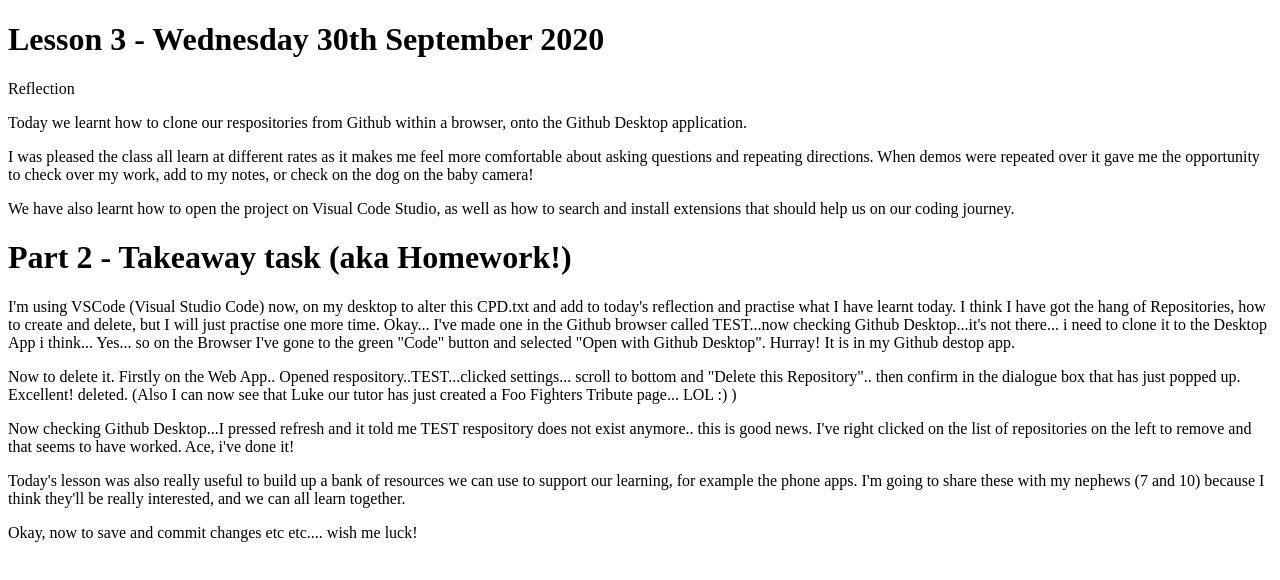
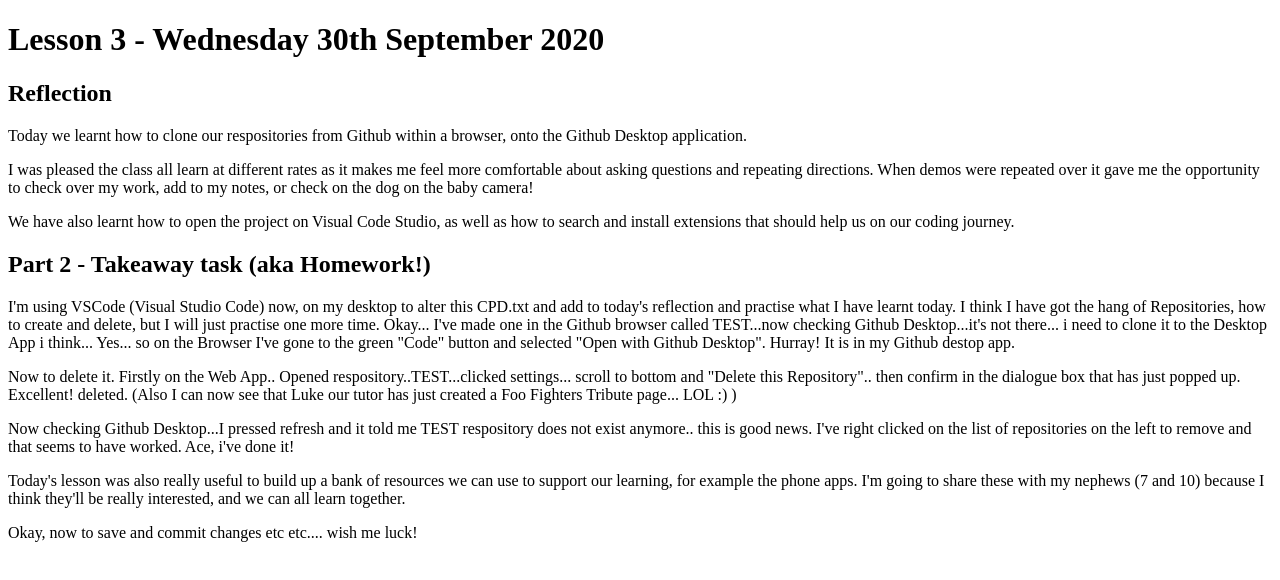
Before and after one commit to katienicks/LTU-reboot-Digital-Coding, a plain HTML site: page Module-1/Task-1.4.1.html in a window 1280 px wide. Drawn offline with Linux system fonts and the light colour scheme.

Commit message:
Add h2 tag

```diff
--- a/Module-1/Task-1.4.1.html
+++ b/Module-1/Task-1.4.1.html
@@ -9,7 +9,7 @@
 
    <h1>Lesson 3 - Wednesday 30th September 2020</h1> <!--h1 is a heading with the highest importance-->
 
-    Reflection
+   <h2>Reflection</h2>
 
    <p>Today we learnt how to clone our respositories from Github within a browser, onto the Github Desktop application. </p>
 
@@ -19,7 +19,7 @@
     <p>We have also learnt how to open the project on Visual Code Studio, as well as how to search and install extensions that should help us on our coding journey.
     </p>
 
-    <h1>Part 2 - Takeaway task (aka Homework!)</h1>
+    <h2>Part 2 - Takeaway task (aka Homework!)</h2>
 
     <p>I'm using VSCode (Visual Studio Code) now, on my desktop to alter this CPD.txt and add to today's reflection and practise what I have learnt today.
         I think I have got the hang of Repositories, how to create and delete, but I will just practise one more time.
```
